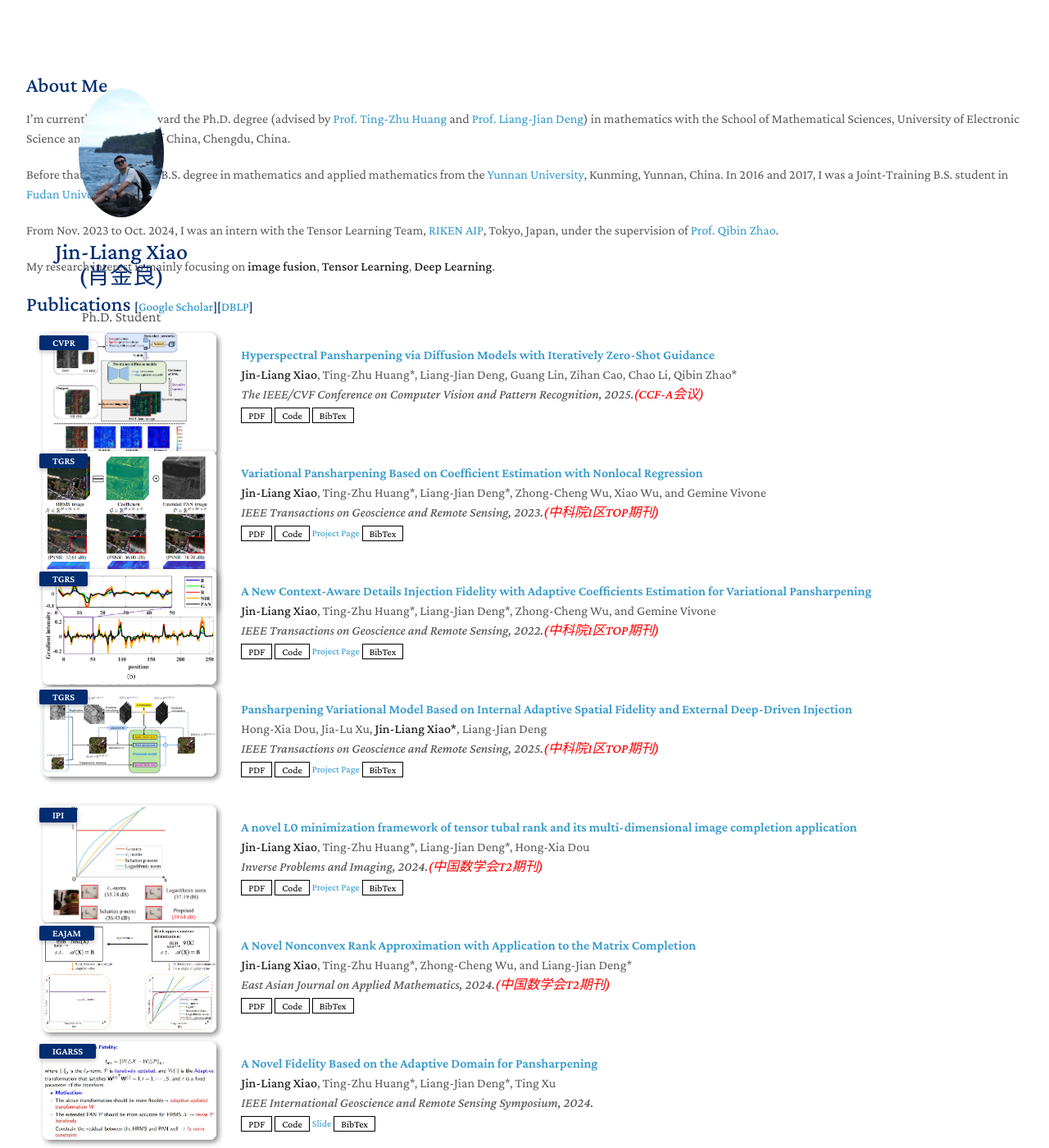
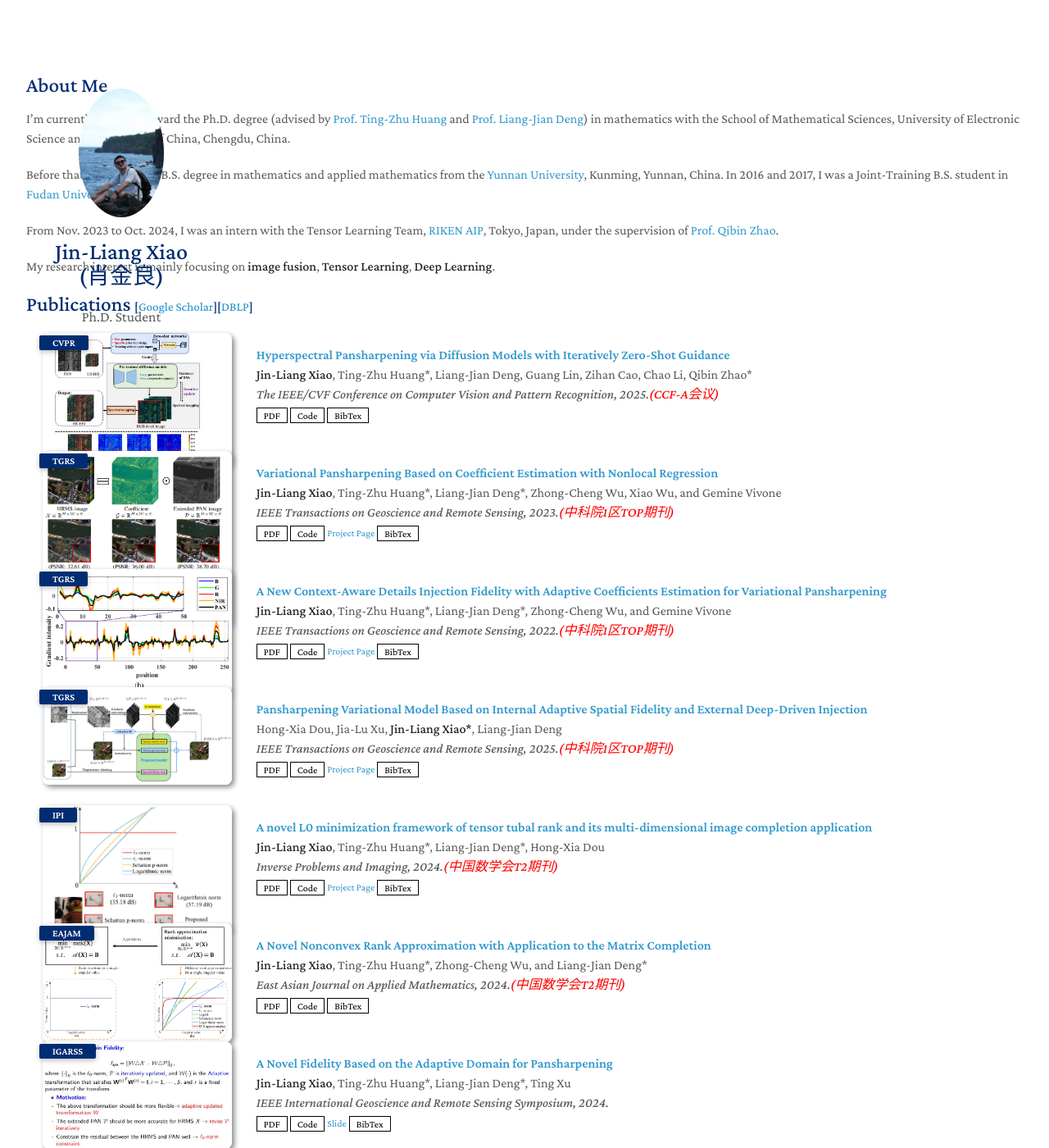
Before and after one commit to Jin-liangXiao/Jin-liangXiao.github.io, a Jekyll site: the page built from index.md, in a window 1280 px wide and 1400 px high. Shown: the whole window at 82% size. Built offline with Jekyll 4.4.1, drawn with Linux system fonts in a browser that asks for light colours; nearby versions of some CDN libraries; a style sheet for code colours, icons or effects is not loaded; our own code applies the rules of GitHub Pages for plain Markdown files.

Commit message:
Update pub.css

```diff
--- a/assets/css/pub.css
+++ b/assets/css/pub.css
@@ -79,4 +79,4 @@
 
 .publications ol.bibliography li div.abstract.hidden.open { border-color: var(--global-text-color); }
 
-.publications ol.bibliography li .teaser { border-radius: 8px; box-shadow: 3px 3px 6px #888; height: auto; width: 270px; margin-top: 5px; margin-left: 5px; margin-bottom: 5px; object-fit: cover; }
+.publications ol.bibliography li .teaser { border-radius: 8px; box-shadow: 3px 3px 6px #888; height: auto; width: 300px; margin-top: 5px; margin-left: 5px; margin-bottom: 5px; object-fit: cover; }
```
